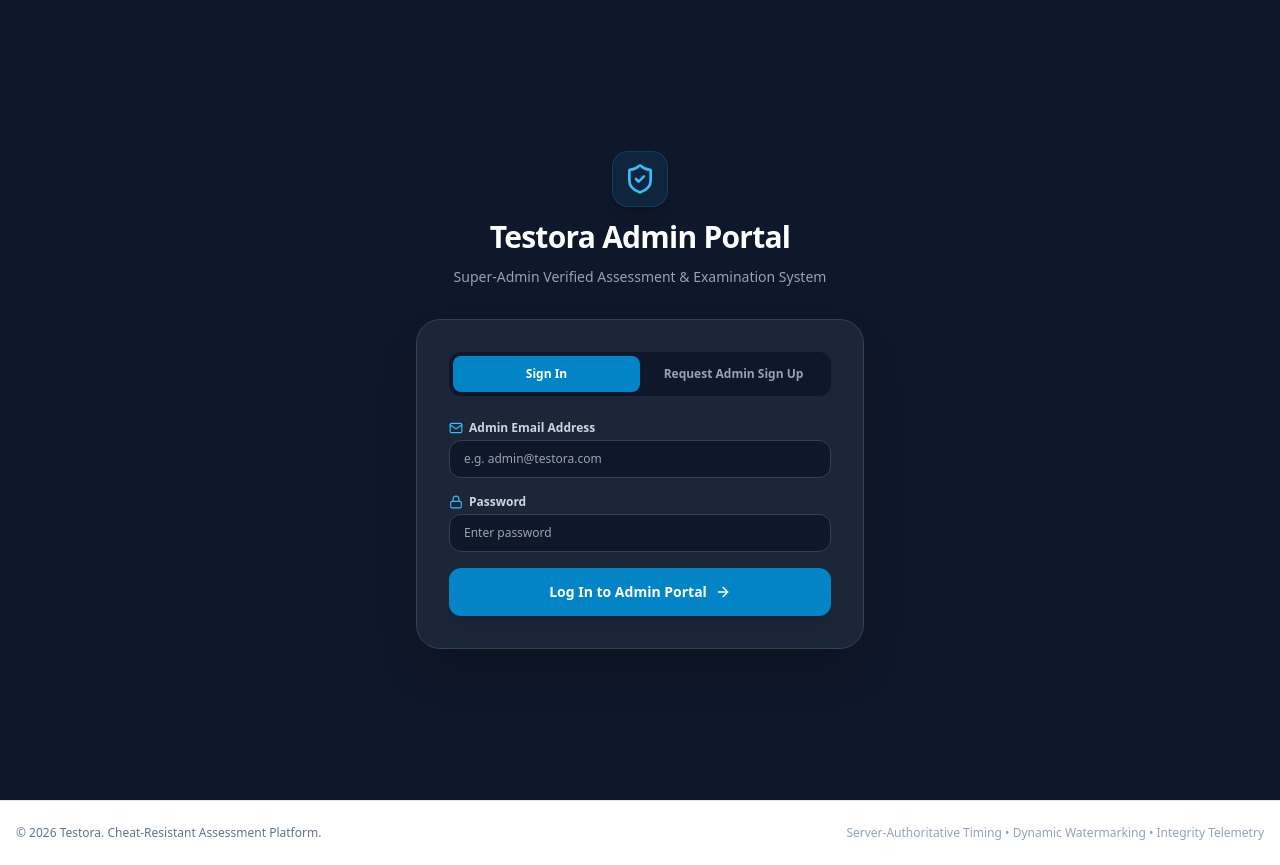
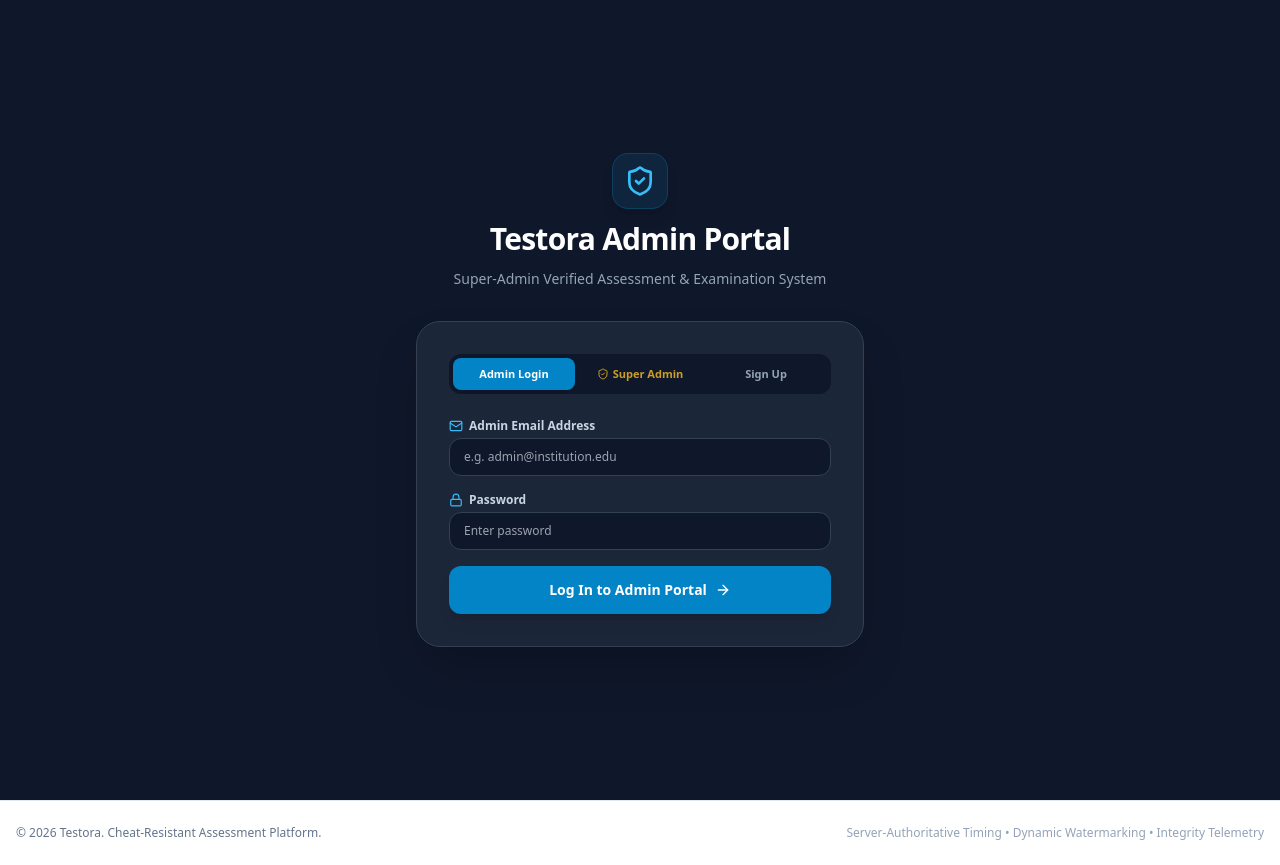
Before and after one commit to Harshwardhan-singh-rao/testora, a Next.js app: page /admin/login in a window 1280 px wide. Built offline with nearby package versions, Linux system fonts and the light colour scheme.

Commit message:
Add dedicated Super Admin Login tab option on login page

```diff
--- a/src/app/admin/login/page.tsx
+++ b/src/app/admin/login/page.tsx
@@ -10,7 +10,7 @@ import { AdminUser } from '@/types';
 
 export default function AdminLoginPage() {
   const router = useRouter();
-  const [tab, setTab] = useState<'LOGIN' | 'SIGNUP'>('LOGIN');
+  const [tab, setTab] = useState<'LOGIN' | 'SUPER_ADMIN' | 'SIGNUP'>('LOGIN');
   const [currentAdmin, setCurrentAdminState] = useState<AdminUser | null>(null);
 
   // Form states
@@ -25,6 +25,8 @@ export default function AdminLoginPage() {
       const params = new URLSearchParams(window.location.search);
       if (params.get('mode') === 'register' || params.get('tab') === 'signup') {
         setTab('SIGNUP');
+      } else if (params.get('mode') === 'superadmin' || params.get('role') === 'superadmin') {
+        setTab('SUPER_ADMIN');
       }
     }
 
@@ -138,28 +140,40 @@ export default function AdminLoginPage() {
           ) : (
             <>
               {/* TAB SWITCHER */}
-              <div className="grid grid-cols-2 p-1 rounded-xl bg-slate-900 text-xs font-bold">
+              <div className="grid grid-cols-3 gap-1 p-1 rounded-xl bg-slate-900 text-xs font-bold">
                 <button
                   onClick={() => {
                     setTab('LOGIN');
                     setErrorMsg(null);
                   }}
-                  className={`py-2.5 rounded-lg transition ${
+                  className={`py-2 rounded-lg transition text-[11px] ${
                     tab === 'LOGIN' ? 'bg-sky-600 text-white shadow' : 'text-slate-400 hover:text-white'
                   }`}
                 >
-                  Sign In
+                  Admin Login
+                </button>
+                <button
+                  onClick={() => {
+                    setTab('SUPER_ADMIN');
+                    setErrorMsg(null);
+                  }}
+                  className={`py-2 rounded-lg transition text-[11px] flex items-center justify-center gap-1 ${
+                    tab === 'SUPER_ADMIN' ? 'bg-amber-600 text-white shadow' : 'text-amber-400/80 hover:text-amber-300'
+                  }`}
+                >
+                  <ShieldCheck className="h-3 w-3" />
+                  Super Admin
                 </button>
                 <button
                   onClick={() => {
                     setTab('SIGNUP');
                     setErrorMsg(null);
                   }}
-                  className={`py-2.5 rounded-lg transition ${
-                    tab === 'SIGNUP' ? 'bg-sky-600 text-white shadow' : 'text-slate-400 hover:text-white'
+                  className={`py-2 rounded-lg transition text-[11px] ${
+                    tab === 'SIGNUP' ? 'bg-emerald-600 text-white shadow' : 'text-slate-400 hover:text-white'
                   }`}
                 >
-                  Request Admin Sign Up
+                  Sign Up
                 </button>
               </div>
 
@@ -178,7 +192,7 @@ export default function AdminLoginPage() {
                 </div>
               )}
 
-              {/* LOGIN FORM */}
+              {/* ADMIN LOGIN FORM */}
               {tab === 'LOGIN' && (
                 <form onSubmit={handleLogin} className="space-y-4 text-xs">
                   <div className="space-y-1">
@@ -189,7 +203,7 @@ export default function AdminLoginPage() {
                     <input
                       type="email"
                       required
-                      placeholder="e.g. admin@testora.com"
+                      placeholder="e.g. admin@institution.edu"
                       value={email}
                       onChange={(e) => setEmail(e.target.value)}
                       className="w-full px-3.5 py-2.5 rounded-xl bg-slate-900 border border-slate-700 text-white focus:ring-2 focus:ring-sky-500 outline-none"
@@ -216,6 +230,54 @@ export default function AdminLoginPage() {
                     className="w-full py-3.5 rounded-xl bg-sky-600 hover:bg-sky-500 text-white font-bold text-sm shadow-lg transition flex items-center justify-center gap-2"
                   >
                     Log In to Admin Portal
+                    <ArrowRight className="h-4 w-4" />
+                  </button>
+                </form>
+              )}
+
+              {/* SUPER ADMIN LOGIN FORM */}
+              {tab === 'SUPER_ADMIN' && (
+                <form onSubmit={handleLogin} className="space-y-4 text-xs">
+                  <div className="p-3 rounded-xl bg-amber-500/10 border border-amber-500/30 text-amber-300 text-xs flex items-center gap-2">
+                    <ShieldCheck className="h-4 w-4 text-amber-400 shrink-0" />
+                    <span>Super Admin Master Access & Verification Portal</span>
+                  </div>
+
+                  <div className="space-y-1">
+                    <label className="font-semibold text-slate-300 flex items-center gap-1.5">
+                      <Mail className="h-3.5 w-3.5 text-amber-400" />
+                      Super Admin Email
+                    </label>
+                    <input
+                      type="email"
+                      required
+                      placeholder="harshrao8058@gmail.com"
+                      value={email}
+                      onChange={(e) => setEmail(e.target.value)}
+                      className="w-full px-3.5 py-2.5 rounded-xl bg-slate-900 border border-amber-500/40 text-white focus:ring-2 focus:ring-amber-500 outline-none"
+                    />
+                  </div>
+
+                  <div className="space-y-1">
+                    <label className="font-semibold text-slate-300 flex items-center gap-1.5">
+                      <Lock className="h-3.5 w-3.5 text-amber-400" />
+                      Super Admin Password
+                    </label>
+                    <input
+                      type="password"
+                      required
+                      placeholder="Enter super admin password"
+                      value={password}
+                      onChange={(e) => setPassword(e.target.value)}
+                      className="w-full px-3.5 py-2.5 rounded-xl bg-slate-900 border border-amber-500/40 text-white focus:ring-2 focus:ring-amber-500 outline-none"
+                    />
+                  </div>
+
+                  <button
+                    type="submit"
+                    className="w-full py-3.5 rounded-xl bg-amber-600 hover:bg-amber-500 text-white font-bold text-sm shadow-lg transition flex items-center justify-center gap-2 cursor-pointer"
+                  >
+                    Log In as Super Admin
                     <ArrowRight className="h-4 w-4" />
                   </button>
                 </form>
```
